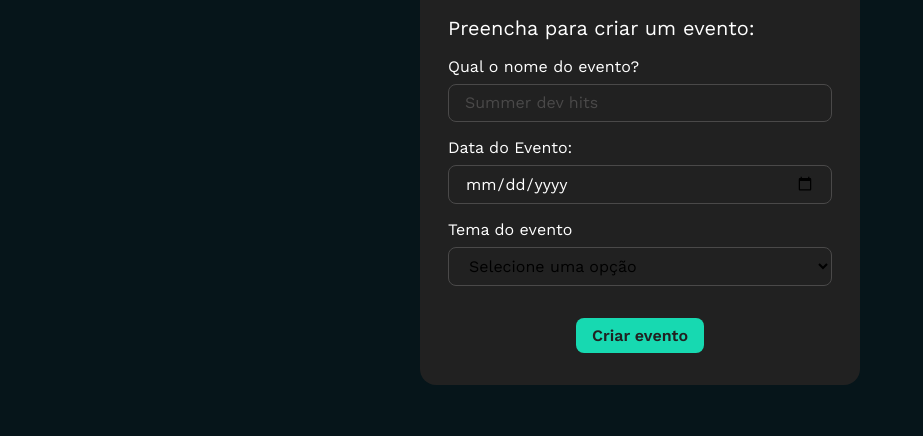
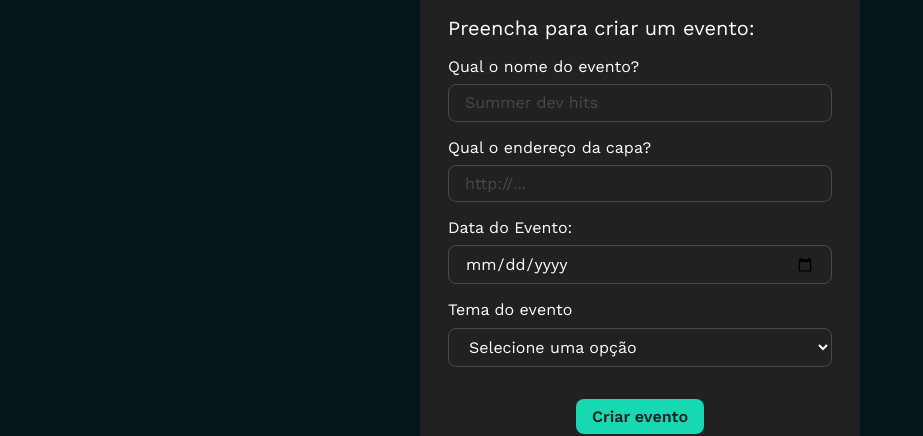
Before and after one commit to devmatheusv/tecboard, a React (Vite) app: page / in a window 1280 px wide. Shown: the part 780-1216 px from the top of the page, without its empty margins (0-923 px from the left). Built offline with nearby package versions, Linux system fonts and the light colour scheme.

Commit message:
adicionando input da url da capa

```diff
--- a/src/componentes/FormularioDeEventos/index.jsx
+++ b/src/componentes/FormularioDeEventos/index.jsx
@@ -15,7 +15,7 @@
       </TituloDoFormulario>
       <div className='campos'>
         <CampoDeFormulario>
-          <Label htmlFor="nome">
+          <Label htmlFor="nomeEvento">
             Qual o nome do evento?
           </Label>
           <CampoDeEntrada
@@ -23,6 +23,17 @@
             id='nome'
             placeholder='Summer dev hits'
             name='nomeEvento'
+          />
+        </CampoDeFormulario>
+                <CampoDeFormulario>
+          <Label htmlFor="capa">
+            Qual o endereço da capa?
+          </Label>
+          <CampoDeEntrada
+            type="text"
+            id='capa'
+            placeholder='http://...'
+            name='capa'
           />
         </CampoDeFormulario>
         <CampoDeFormulario>
--- a/src/componentes/ListaSuspensa/index.jsx
+++ b/src/componentes/ListaSuspensa/index.jsx
@@ -1,9 +1,9 @@
 import './lista-suspensa.estilos.css'
 
-export function ListaSuspensa({ itens }) {
+export function ListaSuspensa({ itens, ...rest}) {
 
   return (
-    <select className='lista-suspensa-form' defaultValue="">
+    <select {...rest} className='lista-suspensa-form' defaultValue="">
       <option value="" disabled>
         Selecione uma opção
       </option>
--- a/src/componentes/ListaSuspensa/lista-suspensa.estilos.css
+++ b/src/componentes/ListaSuspensa/lista-suspensa.estilos.css
@@ -6,5 +6,10 @@
   font-size: 16px;
   line-height: 120%;
   padding: 8px 16px;
+  color: white;
+}
 
+.lista-suspensa-form option {
+  color: #222222;
+  background-color: #ffffff;
 }
```
Also changed, not shown: src/App.jsx (+0 -25 lines).
